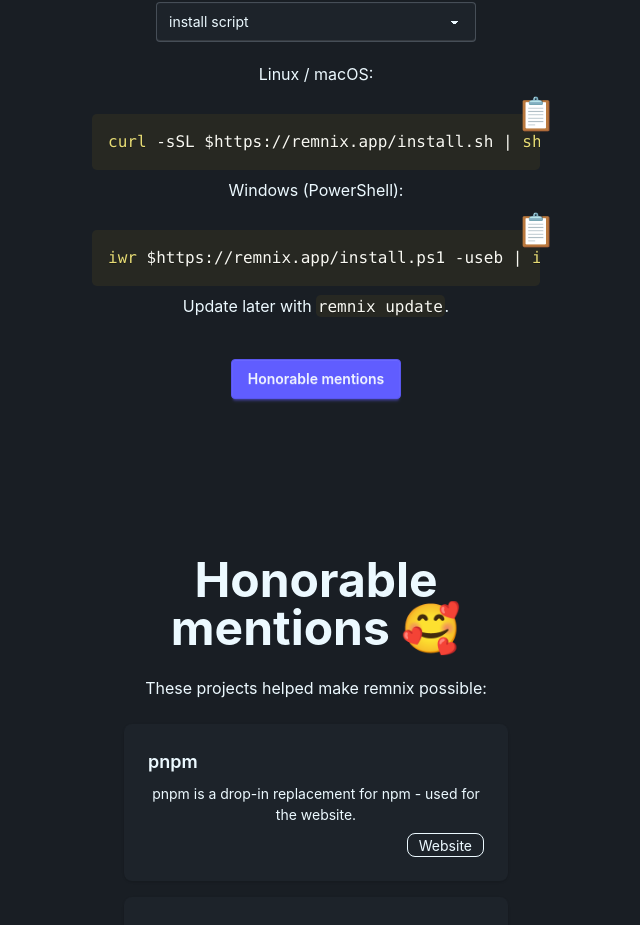
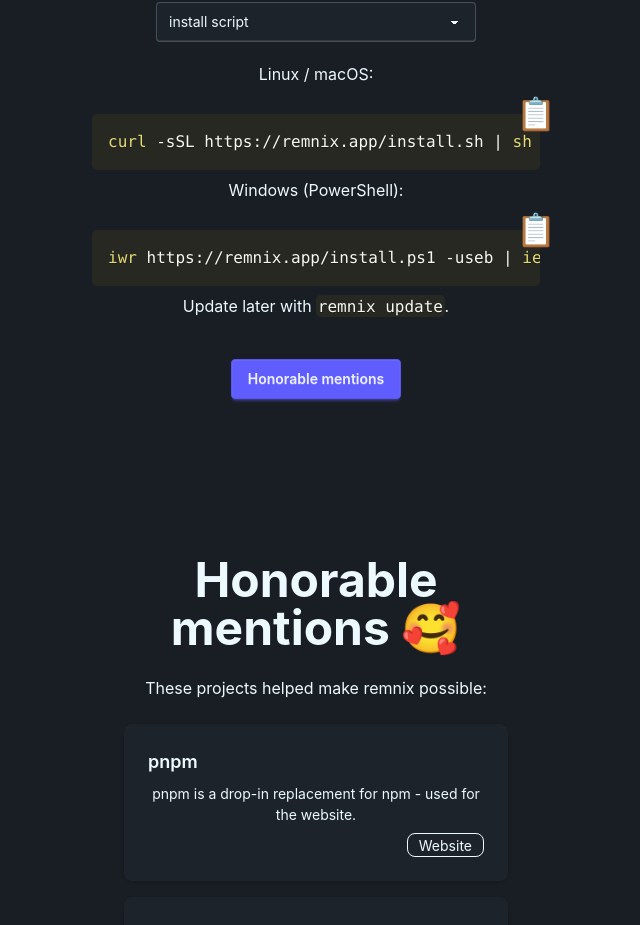
Before and after one commit to dont-be-evil-company/remnix, a SvelteKit app in the folder web/: page / in a window 1280 px wide. Shown: the part 1860-2785 px from the top of the page, without its empty margins (324-964 px from the left). Built offline with nearby package versions, Linux system fonts and the light colour scheme.

Commit message:
fix(web): fix svelte syntax

```diff
--- a/web/src/routes/(root)/+page.svelte
+++ b/web/src/routes/(root)/+page.svelte
@@ -151,13 +151,13 @@
 				<pre><code
 						class="language-bash"
 						data-toolbar-order="copy-to-clipboard"
-						data-prismjs-copy="📋">curl -sSL ${websiteBaseUrl}/install.sh | sh</code
+						data-prismjs-copy="📋">curl -sSL {websiteBaseUrl}/install.sh | sh</code
 					></pre>
 				<p class="mb-5">Windows (PowerShell):</p>
 				<pre><code
 						class="language-powershell"
 						data-toolbar-order="copy-to-clipboard"
-						data-prismjs-copy="📋">iwr ${websiteBaseUrl}/install.ps1 -useb | iex</code
+						data-prismjs-copy="📋">iwr {websiteBaseUrl}/install.ps1 -useb | iex</code
 					></pre>
 				<p class="mb-5">Update later with <code class="language-bash">remnix update</code>.</p>
 			</div>
```
